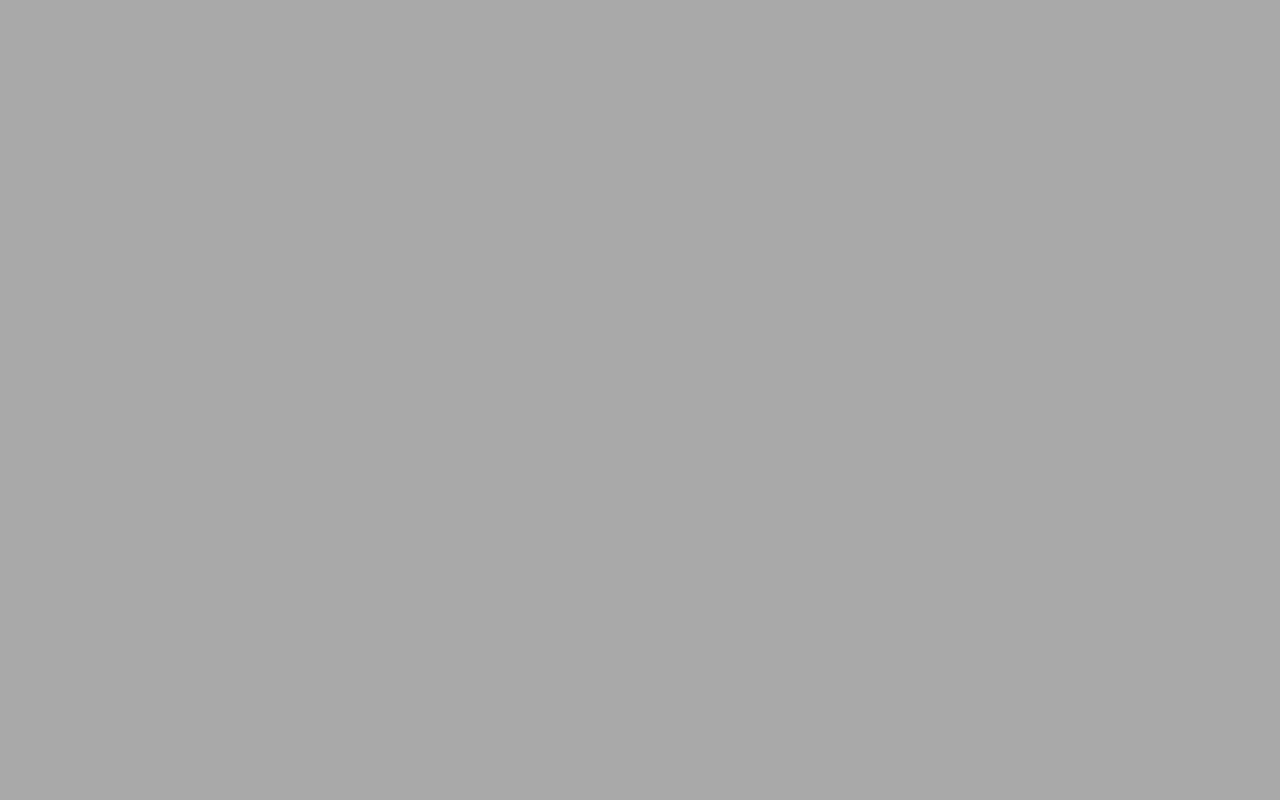
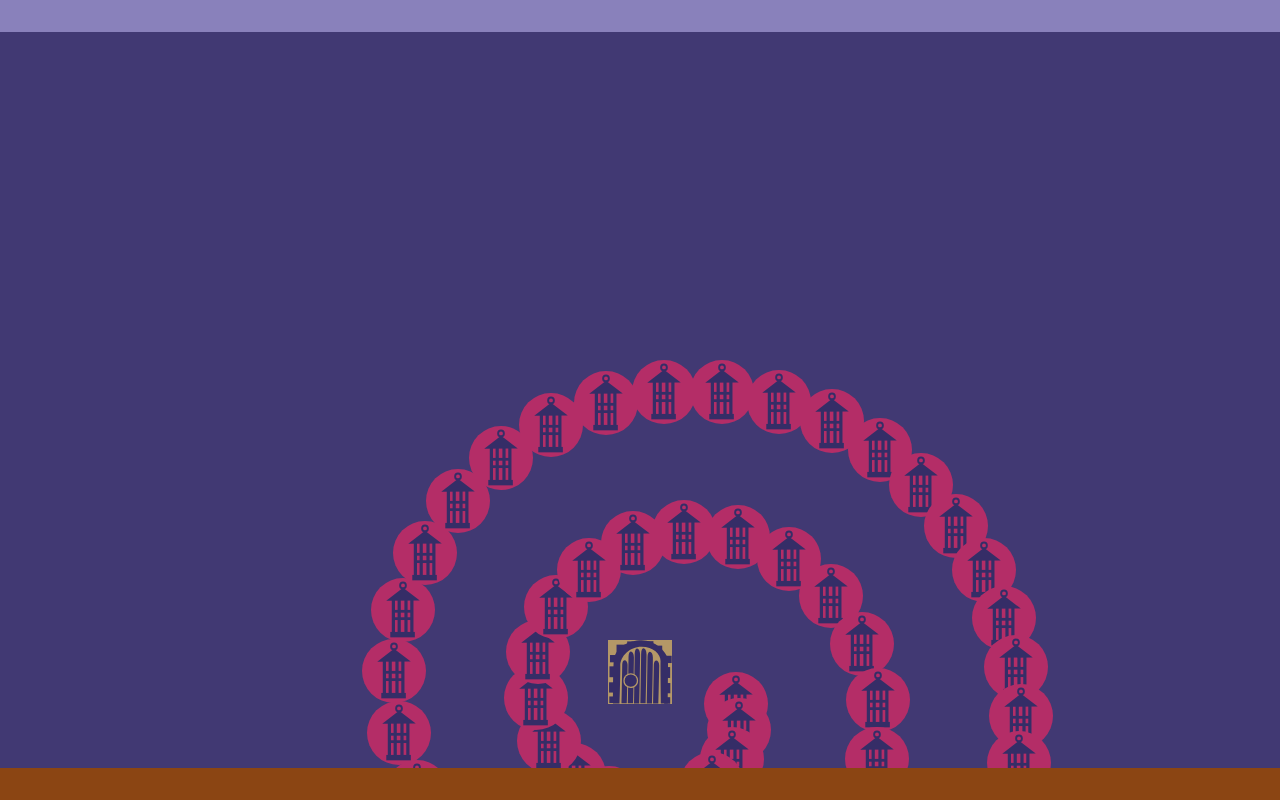
Before and after one commit to avocabavo/Mousyrinth, a React (Vite) app in the folder mousyrinth/: page /level/zapper-spiral in a window 1280 px wide. Before the commit this address had no page. Built offline with nearby package versions, Linux system fonts and the light colour scheme.

Commit message:
spiralization

```diff
--- a/mousyrinth/src/App.tsx
+++ b/mousyrinth/src/App.tsx
@@ -6,6 +6,7 @@ import { Level3 } from "./levels/Level3";
 import { Level4 } from "./levels/Level4";
 import { Level5 } from "./levels/Level5";
 import { Level6 } from "./levels/Level6";
+import { ZapperSpiral } from "./levels/ZapperSpiral"
 import { Victory } from "./levels/Victory";
 
 import "./App.css";
@@ -19,6 +20,7 @@ function App() {
       <Route path="/level/4" element={<Level4 />} />
       <Route path="/level/5" element={<Level5 />} />
       <Route path="/level/6" element={<Level6 />} />
+      <Route path="/level/zapper-spiral" element={<ZapperSpiral />} />
       <Route path="/level/Victory" element={<Victory />} />
     </Routes>
   );
--- /dev/null
+++ b/mousyrinth/src/game-utils/arrangers.tsx
@@ -0,0 +1,47 @@
+function spiral(
+    n: number,
+    center: {x: number, y: number},
+    radius0: number,
+    theta0: number,
+    radius1: number,
+    theta1: number,
+): Array<{x: number, y: number}> {
+    if (n <= 0) return [];
+    if (n === 1) {
+        return [{
+            x: radius0 * Math.cos(theta0),
+            y: radius0 * Math.sin(theta0)
+        }];
+    }
+
+    const deltaTheta = theta1 - theta0;
+    const deltaRadius = radius1 - radius0;
+    const drdth = (deltaRadius) / deltaTheta;
+    const rateRatio = Math.hypot(drdth, radius0) / Math.hypot(drdth, radius1);
+
+    var alpha = (rateRatio - 1) / (rateRatio + 1);
+    var beta = 1 - alpha;
+
+    const correction = 0.0;
+    alpha -= correction;
+    beta += correction;
+
+    const points = [];
+    for (let i = 0; i < n; i++) {
+        const t = i / (n - 1);
+        const s = alpha * t * t + beta * t;
+
+        const radius = radius0 + s * (deltaRadius);
+        const theta = theta0 + s * (deltaTheta);
+
+        points.push({
+            x: center.x + radius * Math.cos(theta),
+            y: center.y + radius * Math.sin(theta)
+        });
+    }
+    return points;
+}
+
+export {
+    spiral,
+};
--- /dev/null
+++ b/mousyrinth/src/levels/ZapperSpiral.tsx
@@ -0,0 +1,46 @@
+import { BarrierStrip } from "../components/BarrierStrip";
+import { Gateway } from "../components/Gateway";
+import { Zapper } from "../components/Zapper";
+
+import { spiral } from "../game-utils/arrangers";
+
+import "./Level.css";
+
+export function ZapperSpiral() {
+    const levelStyle = {
+        height: "100vw",
+    };
+
+    const zapperPoints = spiral(
+        65,
+        {x: 50, y: 50},
+        5, 0,
+        30, Math.PI * 4.5
+    );
+
+    return (
+        <div className="pagework">
+            <BarrierStrip placement="ceiling" />
+            <div className="mid-section">
+                <div className="level-holder">
+                    <div className="level-itself" style={levelStyle}>
+                        {zapperPoints.map((p, i)=> (
+                            <Zapper
+                                key={i}
+                                left={p.x + "vw"}
+                                top={p.y + "vw"}
+                            />
+                        ))}
+                        <Gateway
+                            left="47.5vw"
+                            top="47.5vw"
+                            text="Victory!"
+                            to="/level/Victory"
+                        />
+                    </div>
+                </div>
+            </div>
+            <BarrierStrip placement="floor" />
+        </div>
+    );
+}
```
